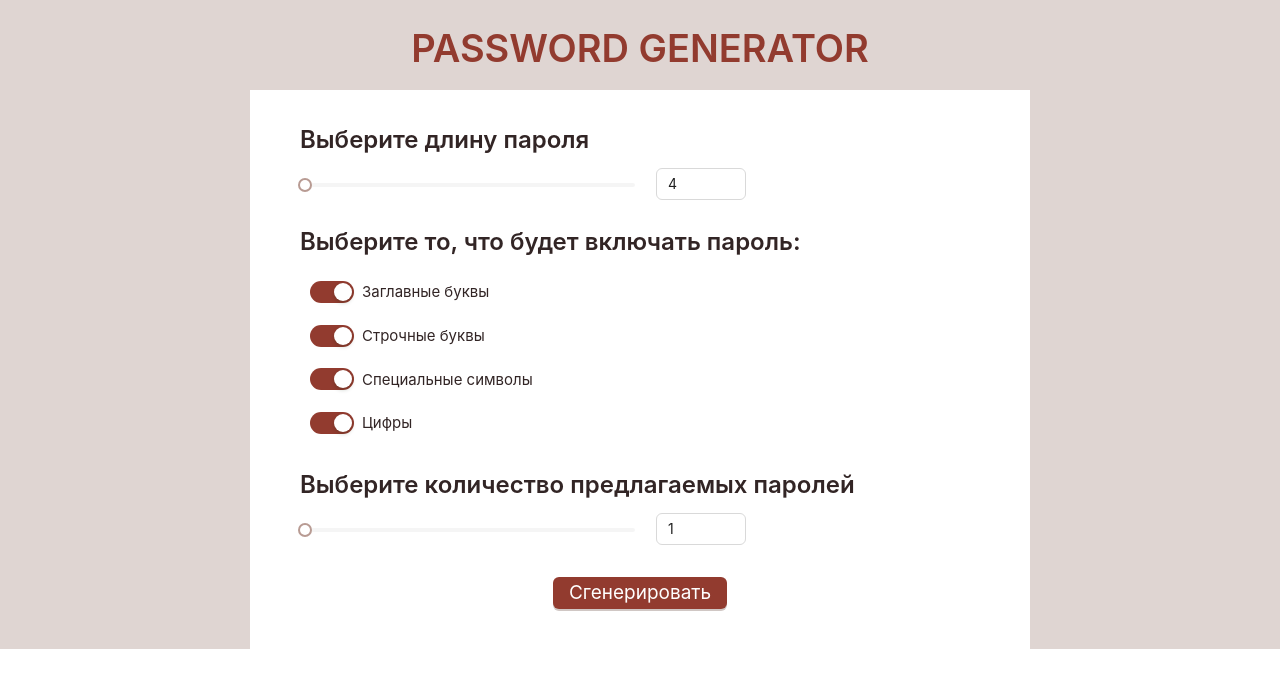
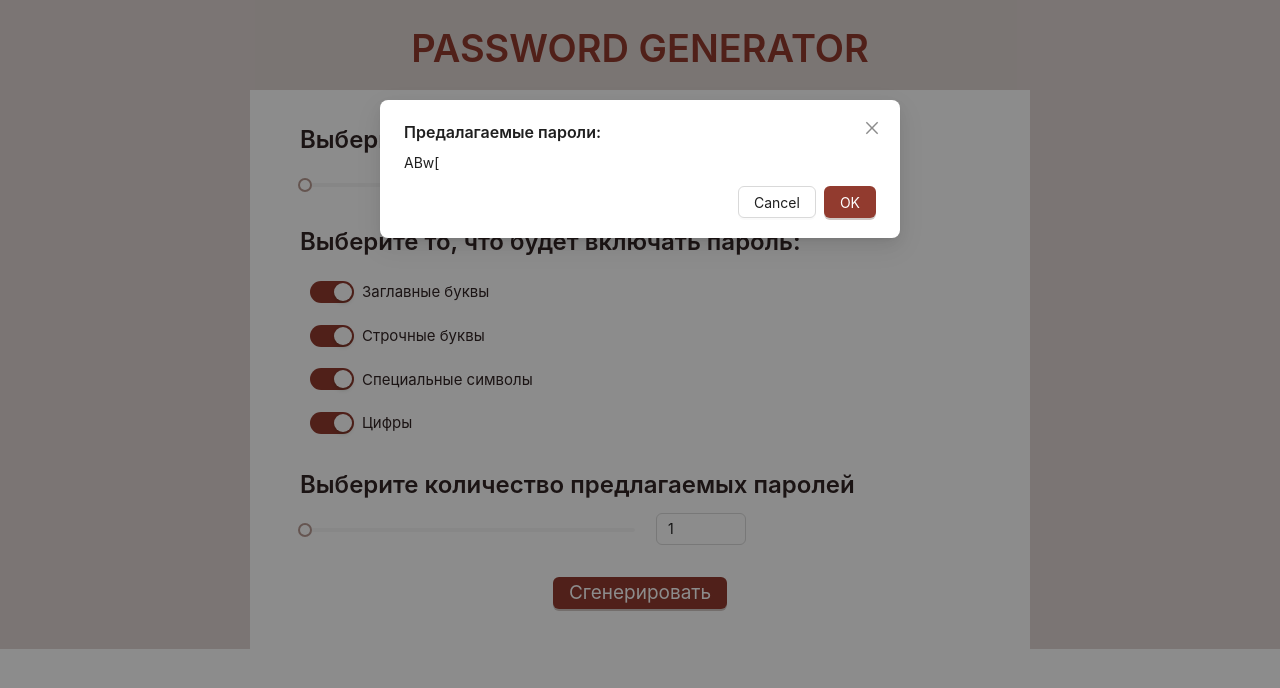
Before and after one commit to trpo2023/cw-is-241_password-generator, a React (Create React App) app: page / in a window 1280 px wide. Both pictures are taken after a click on the button "Сгенерировать". Shown: the top 688 px of the page. Built offline with nearby package versions, Linux system fonts and the light colour scheme.

Commit message:
Create password output

```diff
--- a/src/App.js
+++ b/src/App.js
@@ -1,5 +1,5 @@
 import { useState } from 'react';
-import { Layout, theme, Typography, Col, Row, Slider, InputNumber, Switch, Space,  Button, ConfigProvider } from 'antd';
+import { Layout, theme, Typography, Col, Row, Slider, InputNumber, Switch, Space,  Button, ConfigProvider, Modal } from 'antd';
 import './App.css';
 import { gen_pass } from './scripts/gener';
 
@@ -20,6 +20,35 @@ function App() {
   const [passwordCount, setPasswordCount] = useState(1);
   const onChangePasswordCount = (newValue) => {
     setPasswordCount(newValue);
+  };
+
+  const toggleCheck = () => {
+    if (isCapital) return true;
+    if (isLowercase) return true;
+    if (isSpecial) return true;
+    if (isNumber) return true;
+    return false;
+  };
+
+  const [isModalOpen, setIsModalOpen] = useState(false);
+  const showModal = () => {
+    setIsModalOpen(true);
+  };
+  const handleOk = () => {
+    setIsModalOpen(false);
+  };
+  const handleCancel = () => {
+    setIsModalOpen(false);
+  };
+
+  const getPassword = () => {
+    let pass_arr = [];
+    for (let i = 0; i < passwordCount; i++) {
+      pass_arr.push(gen_pass(passwordLen, isNumber, isLowercase, isSpecial, isCapital));
+    }
+    return (pass_arr.map((item) => {
+      return (<Text>{item}</Text>)
+    })) ;
   };
 
   return (
@@ -141,9 +170,18 @@ function App() {
               padding: 30,
               textAlign: 'center',
             }}>
-            <Button type="primary" className="butt" onClick={()=>{console.log(gen_pass(passwordLen, isNumber, isLowercase, isSpecial, isCapital))}}>Сгенерировать</Button>
+            <Button type="primary" className="butt" disabled={!toggleCheck()} onClick={showModal}>Сгенерировать</Button>
+            {!toggleCheck() ? <Text type="danger">Выберите хотя бы один из вариантов</Text> : ''}
           </div>
         </div>
+        <Modal title="Предалагаемые пароли:" open={isModalOpen} onOk={handleOk} onCancel={handleCancel}>
+            <Space
+              direction="vertical"
+              size="small"
+            >
+              {getPassword()}
+            </Space>
+        </Modal>
       </Content>
 
     </Layout>
--- a/src/scripts/gener.js
+++ b/src/scripts/gener.js
@@ -10,15 +10,11 @@ export function gen_pass(passwordLen, isNumber, isLowercase, isSpecial, isCapita
     let generatedPassword = "";
     let randik = 0;
 
-    randik = Math.floor(Math.random() * 4 + 1);
     while (passwordLen > 0) {
+        randik = Math.floor(Math.random() * 4 + 1);
         if (randik === 1) {
             if (isNumber) {
                 generatedPassword += Math.floor(Math.random() * 10);
-                randik = Math.floor(Math.random() * 4 + 1);
-                passwordLen--;
-            } else {
-                randik = Math.floor(Math.random() * 4 + 1);
             }
         }
         if (randik === 2) {
@@ -26,10 +22,6 @@ export function gen_pass(passwordLen, isNumber, isLowercase, isSpecial, isCapita
                 let amount;
                 amount = Math.floor(Math.random() * 26);
                 generatedPassword += Letters[amount];
-                randik = Math.floor(Math.random() * 4 + 1);
-                passwordLen--;
-            } else {
-                randik = Math.floor(Math.random() * 4 + 1);
             }
         }
         if (randik === 3) {
@@ -37,10 +29,6 @@ export function gen_pass(passwordLen, isNumber, isLowercase, isSpecial, isCapita
                 let amount;
                 amount = Math.floor(Math.random() * 26);
                 generatedPassword += Letters[amount].toUpperCase();
-                randik = Math.floor(Math.random() * 4 + 1);
-                passwordLen--;
-            } else {
-                randik = Math.floor(Math.random() * 4 + 1);
             }
         }
         if (randik === 4) {
@@ -48,12 +36,9 @@ export function gen_pass(passwordLen, isNumber, isLowercase, isSpecial, isCapita
                 let amount;
                 amount = Math.floor(Math.random() * 26);
                 generatedPassword += Simbols[amount];
-                randik = Math.floor(Math.random() * 4 + 1);
-                passwordLen--;
-            } else {
-                randik = Math.floor(Math.random() * 4 + 1);
             }
         }
+        passwordLen--;
     }
     return  generatedPassword;
 };
```
